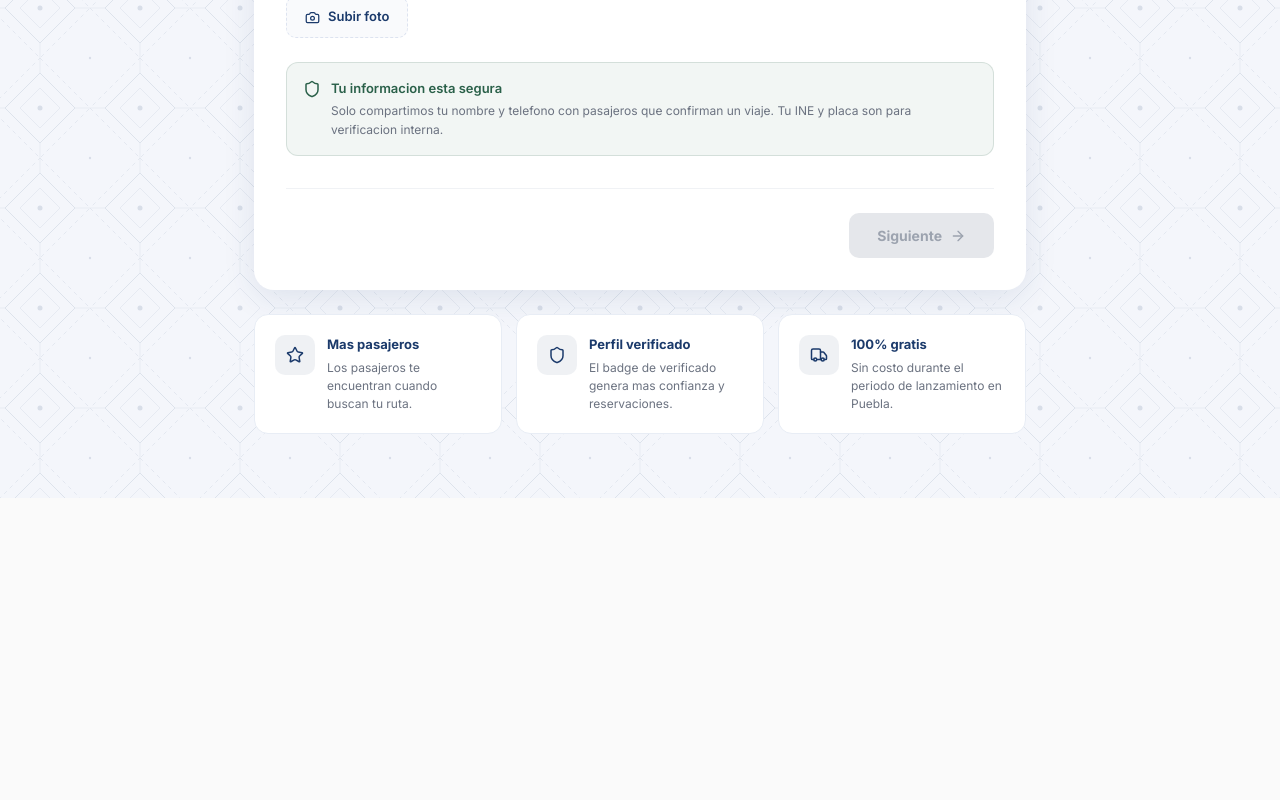
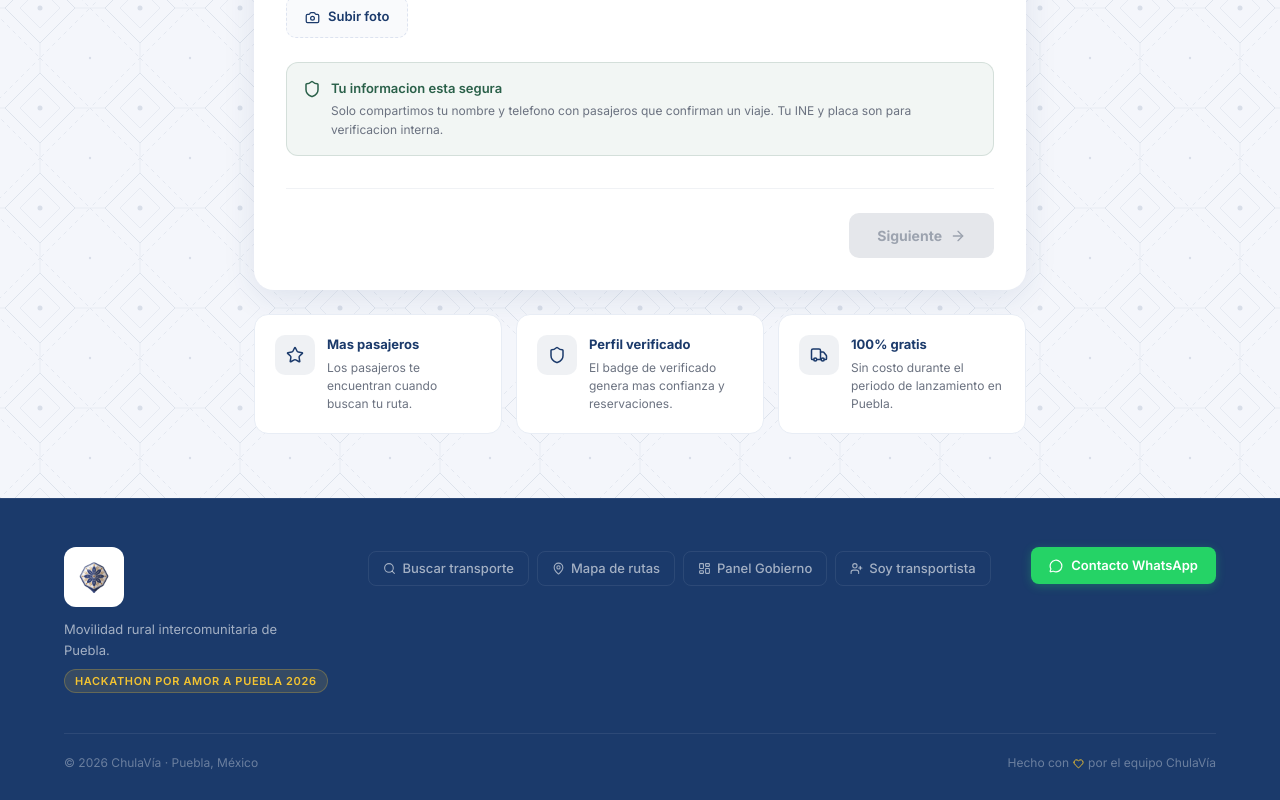
Before and after one commit to MikeBarranco/PorAmoraPuebla-ChulaVia, a React (Vite) app in the folder frontend/: page /unirse in a window 1280 px wide. Shown: the part 1013-1813 px from the top of the page. Before the commit the page ends 1511 px from the top, so only its background shows below. Built offline with nearby package versions, Linux system fonts and the light colour scheme.

Commit message:
footer corregido y landing

```diff
--- a/frontend/src/App.jsx
+++ b/frontend/src/App.jsx
@@ -1,13 +1,27 @@
-import { Routes, Route } from 'react-router-dom'
+import { Routes, Route, useLocation } from 'react-router-dom'
 import { useEffect } from 'react'
 import Navbar from './components/Navbar'
+import Footer from './components/Footer'
 import Landing from './pages/Landing'
 import MapPage from './pages/MapPage'
 import SearchPage from './pages/SearchPage'
 import GovDashboard from './pages/GovDashboard'
 import JoinPage from './pages/JoinPage'
 
+/* CSS de transición entre páginas */
+const PAGE_TRANSITION_CSS = `
+  @keyframes cv-page-in {
+    from { opacity: 0; transform: translateY(10px); }
+    to   { opacity: 1; transform: translateY(0); }
+  }
+  .cv-page-wrapper {
+    animation: cv-page-in 0.3s ease both;
+  }
+`
+
 export default function App() {
+  const location = useLocation()
+
   /* Spotlight: sigue el cursor en secciones azules (.cv-cyber-bg) */
   useEffect(() => {
     function onMove(e) {
@@ -21,16 +35,42 @@ export default function App() {
     return () => document.removeEventListener('mousemove', onMove)
   }, [])
 
+  /* Desactivar restauracion automatica de scroll del browser */
+  useEffect(() => {
+    if ('scrollRestoration' in window.history) {
+      window.history.scrollRestoration = 'manual'
+    }
+  }, [])
+
+  /* Scroll al top en cada cambio de ruta (incluyendo regresar) */
+  useEffect(() => {
+    window.scrollTo(0, 0)
+    // Refuerzo por si el render tarda
+    const t = setTimeout(() => window.scrollTo(0, 0), 10)
+    return () => clearTimeout(t)
+  }, [location.pathname])
+
   return (
-    <div className="min-h-screen" style={{ backgroundColor: '#FAFAFA' }}>
+    <div style={{ display: 'flex', flexDirection: 'column', minHeight: '100vh', backgroundColor: '#FAFAFA' }}>
+      <style>{PAGE_TRANSITION_CSS}</style>
       <Navbar />
-      <Routes>
+
+      {/* key fuerza re-mount en cada ruta → dispara la animación de entrada */}
+      <main
+        key={location.pathname}
+        className="cv-page-wrapper"
+        style={{ flex: 1 }}
+      >
+        <Routes location={location}>
           <Route path="/"         element={<Landing />} />
           <Route path="/mapa"     element={<MapPage />} />
           <Route path="/buscar"   element={<SearchPage />} />
           <Route path="/gobierno" element={<GovDashboard />} />
           <Route path="/unirse"   element={<JoinPage />} />
         </Routes>
+      </main>
+
+      <Footer />
     </div>
   )
 }
--- /dev/null
+++ b/frontend/src/components/Footer.jsx
@@ -0,0 +1,103 @@
+import { Link } from 'react-router-dom'
+import { MapPin, Search, LayoutDashboard, UserPlus, MessageCircle, Heart } from 'lucide-react'
+
+export default function Footer() {
+  return (
+    <footer style={{
+      backgroundColor: '#1B3A6B',
+      borderTop: '1px solid rgba(255,255,255,0.08)',
+      padding: '48px 24px 28px',
+      color: 'rgba(255,255,255,0.7)',
+    }}>
+      <div style={{ maxWidth: '72rem', margin: '0 auto' }}>
+
+        {/* Top row */}
+        <div style={{
+          display: 'grid',
+          gridTemplateColumns: 'auto 1fr auto',
+          gap: 40,
+          alignItems: 'start',
+          marginBottom: 40,
+          flexWrap: 'wrap',
+        }}>
+
+          {/* Brand */}
+          <div>
+            <Link to="/" style={{ textDecoration: 'none', display: 'inline-flex', marginBottom: 12, backgroundColor: '#fff', padding: 8, borderRadius: 12 }}>
+              <img src="/logo.png" alt="ChulaVia" style={{ height: 44, width: 'auto' }} />
+            </Link>
+            <p style={{ margin: '0 0 6px', fontSize: 13, lineHeight: 1.6, maxWidth: 220, color: 'rgba(255,255,255,0.6)' }}>
+              Movilidad rural intercomunitaria de Puebla.
+            </p>
+            <span style={{
+              display: 'inline-flex', alignItems: 'center', gap: 6,
+              fontSize: 11, fontWeight: 600, letterSpacing: '0.06em', textTransform: 'uppercase',
+              color: '#F4C430', background: 'rgba(244,196,48,0.12)',
+              border: '1px solid rgba(244,196,48,0.25)',
+              borderRadius: 100, padding: '3px 10px',
+            }}>
+              Hackathon Por Amor a Puebla 2026
+            </span>
+          </div>
+
+          {/* Nav links */}
+          <nav aria-label="Footer navigation" style={{ display: 'flex', gap: 8, flexWrap: 'wrap', justifyContent: 'center', paddingTop: 4 }}>
+            {[
+              { to: '/buscar',   icon: Search,          label: 'Buscar transporte' },
+              { to: '/mapa',     icon: MapPin,           label: 'Mapa de rutas'     },
+              { to: '/gobierno', icon: LayoutDashboard,  label: 'Panel Gobierno'    },
+              { to: '/unirse',   icon: UserPlus,         label: 'Soy transportista' },
+            ].map(({ to, icon: Icon, label }) => (
+              <Link key={to} to={to} style={{
+                display: 'inline-flex', alignItems: 'center', gap: 6,
+                color: 'rgba(255,255,255,0.6)', textDecoration: 'none',
+                fontSize: 13, fontWeight: 500,
+                padding: '7px 14px', borderRadius: 8,
+                border: '1px solid rgba(255,255,255,0.08)',
+                transition: 'all 0.2s',
+              }}
+                onMouseEnter={e => { e.currentTarget.style.color = '#fff'; e.currentTarget.style.borderColor = 'rgba(255,255,255,0.25)'; e.currentTarget.style.background = 'rgba(255,255,255,0.07)' }}
+                onMouseLeave={e => { e.currentTarget.style.color = 'rgba(255,255,255,0.6)'; e.currentTarget.style.borderColor = 'rgba(255,255,255,0.08)'; e.currentTarget.style.background = 'transparent' }}
+              >
+                <Icon size={13} />
+                {label}
+              </Link>
+            ))}
+          </nav>
+
+          {/* Contact */}
+          <div style={{ display: 'flex', flexDirection: 'column', gap: 8, alignItems: 'flex-end' }}>
+            <a href="https://wa.me" target="_blank" rel="noreferrer" style={{
+              display: 'inline-flex', alignItems: 'center', gap: 8,
+              backgroundColor: '#25D366', color: '#fff',
+              padding: '9px 18px', borderRadius: 8,
+              fontWeight: 600, fontSize: 13, textDecoration: 'none',
+              boxShadow: '0 2px 10px rgba(37,211,102,0.3)',
+              transition: 'all 0.2s',
+            }}
+              onMouseEnter={e => { e.currentTarget.style.boxShadow = '0 4px 16px rgba(37,211,102,0.45)'; e.currentTarget.style.transform = 'translateY(-1px)' }}
+              onMouseLeave={e => { e.currentTarget.style.boxShadow = '0 2px 10px rgba(37,211,102,0.3)'; e.currentTarget.style.transform = 'translateY(0)' }}
+            >
+              <MessageCircle size={14} />
+              Contacto WhatsApp
+            </a>
+          </div>
+        </div>
+
+        {/* Divider */}
+        <div style={{ height: 1, background: 'rgba(255,255,255,0.08)', marginBottom: 20 }} />
+
+        {/* Bottom row */}
+        <div style={{ display: 'flex', alignItems: 'center', justifyContent: 'space-between', flexWrap: 'wrap', gap: 12 }}>
+          <p style={{ margin: 0, fontSize: 12, color: 'rgba(255,255,255,0.35)' }}>
+            © 2026 ChulaVía · Puebla, México
+          </p>
+          <p style={{ margin: 0, fontSize: 12, color: 'rgba(255,255,255,0.35)', display: 'flex', alignItems: 'center', gap: 4 }}>
+            Hecho con <Heart size={11} style={{ color: '#F4C430' }} /> por el equipo ChulaVía
+          </p>
+        </div>
+
+      </div>
+    </footer>
+  )
+}
--- a/frontend/src/pages/Landing.jsx
+++ b/frontend/src/pages/Landing.jsx
@@ -627,23 +627,6 @@ export default function Landing() {
         </div>
       </section>
 
-      {/* ══ FOOTER ══ */}
-      <footer style={{
-        backgroundColor: '#fff',
-        borderTop: '1px solid #e8edf5',
-        padding: '40px 24px',
-        textAlign: 'center',
-      }}>
-        <div style={{ maxWidth: '72rem', margin: '0 auto', display: 'flex', flexDirection: 'column', alignItems: 'center', gap: 12 }}>
-          <img src="/logo.png" alt="ChulaVia" style={{ height: 52, width: 'auto' }} />
-          <p style={{ margin: 0, color: '#4b5563', fontSize: 14, fontWeight: 500 }}>
-            Plataforma de movilidad rural intercomunitaria de Puebla
-          </p>
-          <p style={{ margin: 0, color: '#9ca3af', fontSize: 12 }}>
-            Hackathon Por Amor a Puebla 2026 &bull; Eje Movilidad Rural
-          </p>
-        </div>
-      </footer>
     </main>
   )
 }
```
Lines whose indentation alone changed are shown as unchanged.
